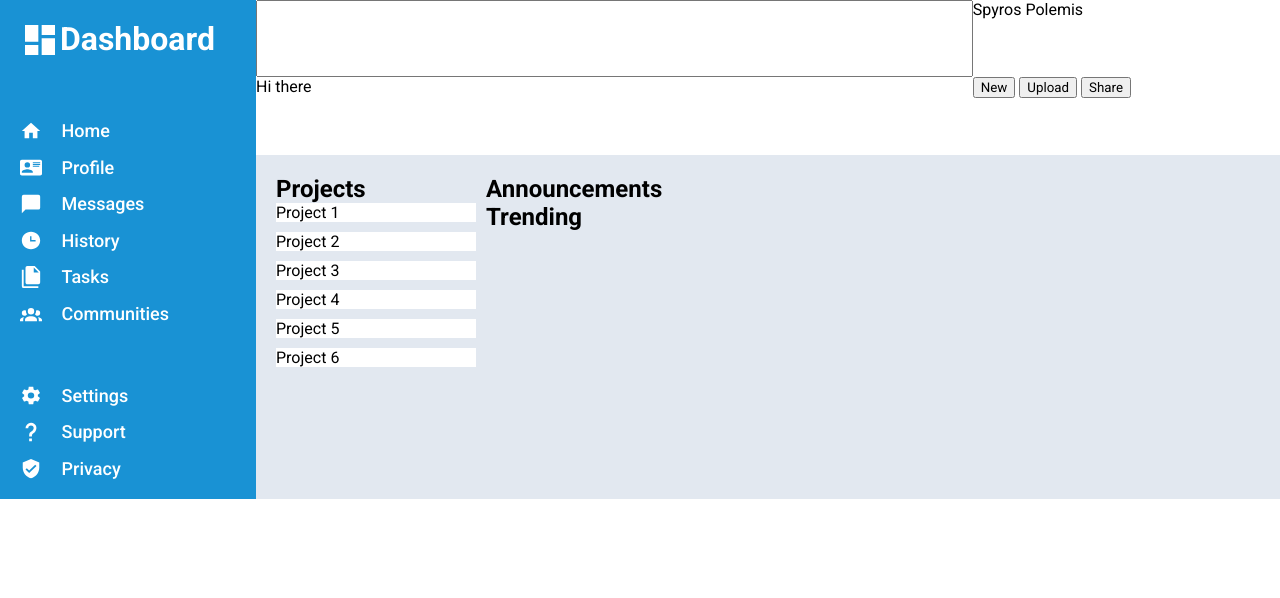
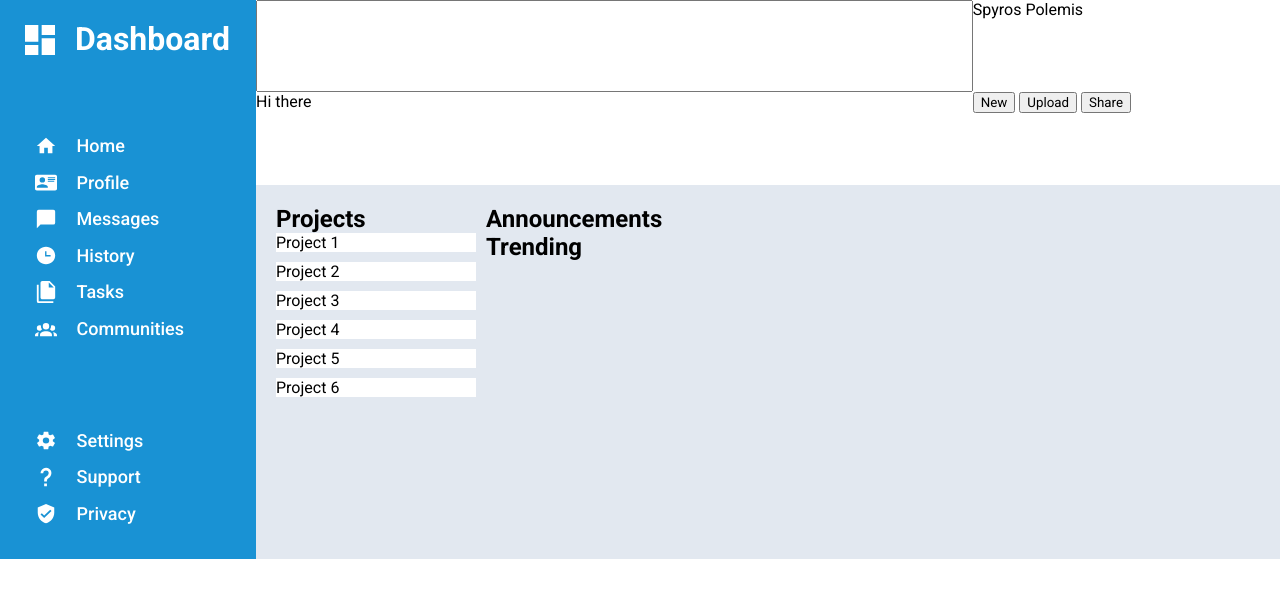
Before and after one commit to SpyrosPolemis/css-dashboard, a plain HTML site: page index.html in a window 1280 px wide. Drawn offline with Linux system fonts and the light colour scheme.

```diff
--- a/styles.css
+++ b/styles.css
@@ -29,6 +29,7 @@
 #sidebar #logo {
     font-size: 1rem;
     display: flex;
+    gap:15px;
 }
 
 #sidebar ul {
@@ -39,6 +40,7 @@
     gap: 15px;
     padding: 0;
     font-weight: 500;
+    padding: 15px;
 }
 
 #sidebar li {
```
